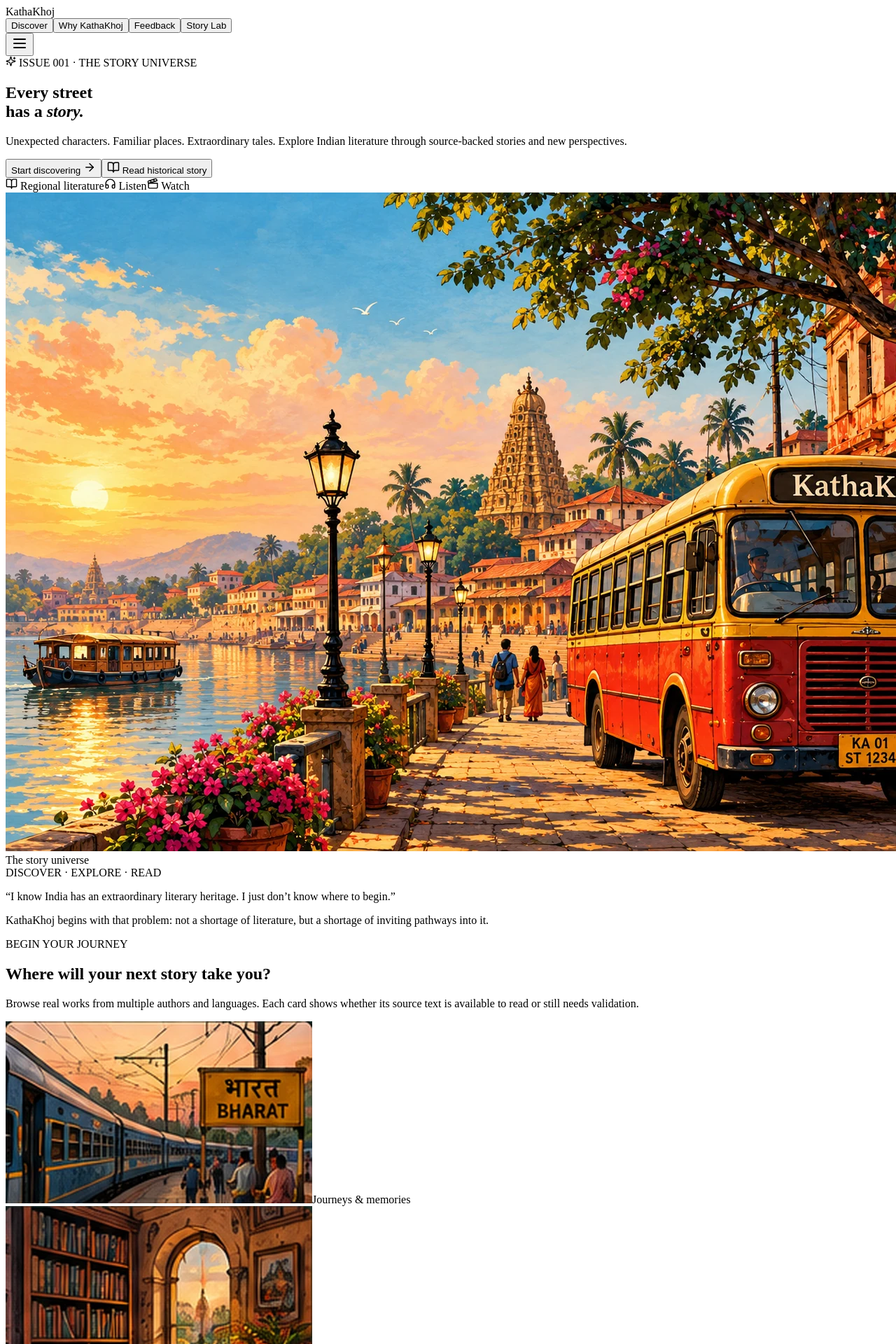
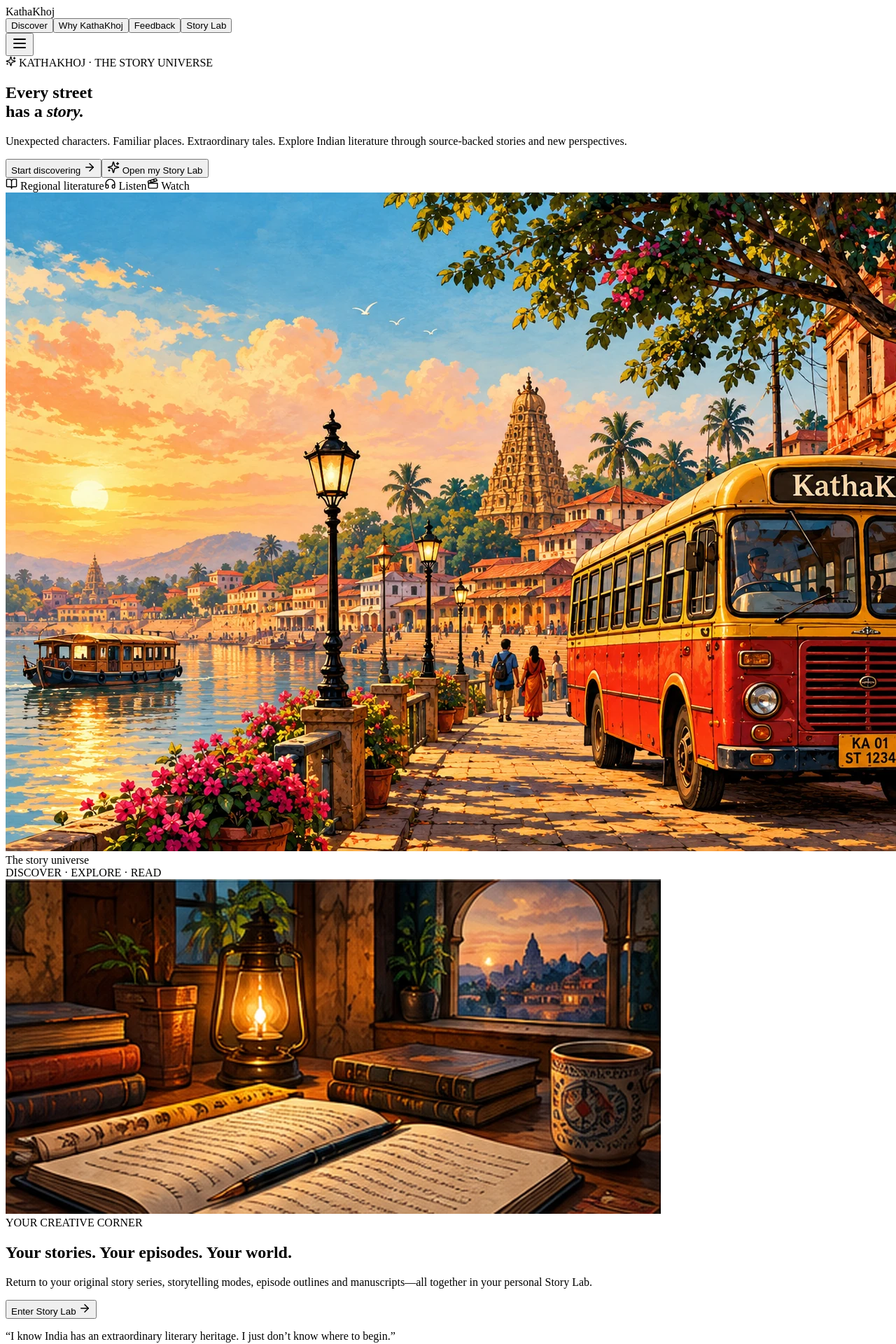
Before and after one commit to scaleblueprint/kathakhoj, a React (Vite) app: page / in a window 1280 px wide. Shown: the top 1920 px of the page at 70% size. Built offline with nearby package versions, Linux system fonts and the light colour scheme; the HTML template or start-up script is replaced by a standard one.

Commit message:
Remove confusing issue label and feature Story Lab prominently on homepage

```diff
--- a/src/App.jsx
+++ b/src/App.jsx
@@ -287,12 +287,12 @@ function App() {
 
         <section className="hero">
           <div className="hero__copy">
-            <div className="eyebrow"><Sparkles size={15}/> ISSUE 001 · THE STORY UNIVERSE</div>
+            <div className="eyebrow"><Sparkles size={15}/> KATHAKHOJ · THE STORY UNIVERSE</div>
             <h1>Every street<br/>has a <em>story.</em></h1>
             <p>Unexpected characters. Familiar places. Extraordinary tales. Explore Indian literature through source-backed stories and new perspectives.</p>
             <div className="hero__actions">
               <button className="primary" onClick={() => document.getElementById('discover')?.scrollIntoView({behavior:'smooth'})}>Start discovering <ArrowRight size={18}/></button>
-              <button className="secondary" onClick={() => { openHistorical() }}><BookOpen size={18}/> Read historical story</button>
+              <button className="secondary" onClick={() => {setCreatorPage(true);setMenu(false);window.scrollTo(0,0)}}><Sparkles size={18}/> Open my Story Lab</button>
             </div>
             <div className="format-strip">
               <span><BookOpen size={17}/> Regional literature</span>
@@ -303,6 +303,15 @@ function App() {
           <div className="visual visual--hero visual--journey"><img className="visual__image" src="/images/hero-journey.webp" onError={e=>{e.currentTarget.onerror=null;e.currentTarget.src='/images/hero-journey.svg'}} alt="Original illustrated Indian bus travelling through a warm, nostalgic town" fetchPriority="high"/><div className="visual__region">The story universe</div><div className="visual__caption">DISCOVER · EXPLORE · READ</div></div>
         </section>
 
+        <section className="lab-invite" aria-labelledby="lab-invite-title">
+          <div className="lab-invite__art"><img src="/images/story-lab.webp" alt="Illustrated creative writing desk for the KathaKhoj Story Lab" loading="lazy"/></div>
+          <div className="lab-invite__copy">
+            <div className="eyebrow">YOUR CREATIVE CORNER</div>
+            <h2 id="lab-invite-title">Your stories. Your episodes. Your world.</h2>
+            <p>Return to your original story series, storytelling modes, episode outlines and manuscripts—all together in your personal Story Lab.</p>
+            <button className="primary" onClick={() => {setCreatorPage(true);setMenu(false);window.scrollTo(0,0)}}>Enter Story Lab <ArrowRight size={18}/></button>
+          </div>
+        </section>
         <section className="manifesto" id="why">
           <p className="quote">“I know India has an extraordinary literary heritage. I just don’t know where to begin.”</p>
           <p className="manifesto__body">KathaKhoj begins with that problem: not a shortage of literature, but a shortage of inviting pathways into it.</p>
```
